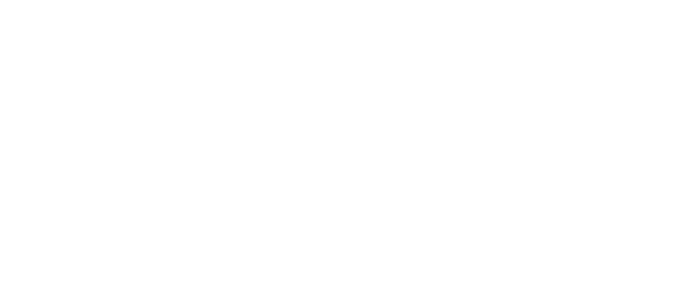
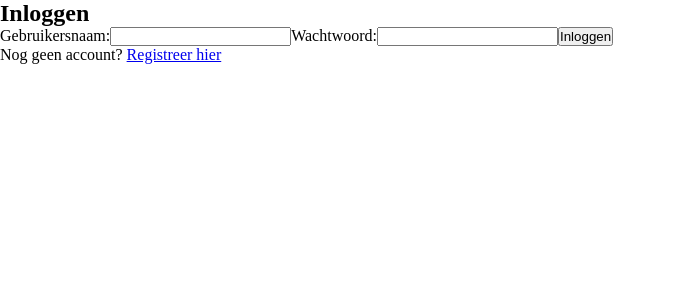
Before and after one commit to Gitaccount821/Frontend-eindproject-cocktails, a React (Vite) app: page /Login in a window 1280 px wide. Before the commit this address had no page. Shown: the top 300 px of the page, without its empty margins (0-676 px from the left). Built offline with nearby package versions, Linux system fonts and the light colour scheme.

Commit message:
Login werkt nog niet, morgen verder mee

```diff
--- a/src/App.jsx
+++ b/src/App.jsx
@@ -4,17 +4,21 @@
 import { BrowserRouter as Router, Route, Routes } from 'react-router-dom';
 import Contact from './pages/Contact';
 import SignUp from "./pages/SignUp";
+import Login from "./pages/Login";
+import { AuthProvider } from './context/Authcontext';
 
 function App() {
     return (
         <Router>
-            <div>
+            <AuthProvider>
                 <Routes>
                     <Route path="/" element={<Home />}/>
                     <Route path="/contact" element={<Contact />} />
                     <Route path="/SignUp" element={<SignUp />} />
+                    <Route path="/Login" element={<Login />} />
+
                 </Routes>
-            </div>
+            </AuthProvider>
         </Router>
     );
 }
--- /dev/null
+++ b/src/context/Authcontext.jsx
@@ -0,0 +1,67 @@
+
+
+import { createContext, useContext, useState } from 'react';
+import axios from 'axios';
+
+const AuthContext = createContext();
+
+export const useAuth = () => useContext(AuthContext);
+
+export const AuthProvider = ({ children }) => {
+    const [user, setUser] = useState(null);
+    const [loading, setLoading] = useState(false);
+    const [error, setError] = useState(null);
+
+    const authenticate = async (username, password) => {
+        setLoading(true);
+        try {
+            const response = await axios.post(
+                'https://api.datavortex.nl/cocktailshaker/users/authenticate',
+                { username, password },
+                {
+                    headers: {
+                        'Content-Type': 'application/json',
+                        'X-Api-Key': 'cocktailshaker:02gWTBwcnwhUwPE4NIzm',
+                    },
+                }
+            );
+            const { accessToken } = response.data;
+            localStorage.setItem('accessToken', accessToken);
+            await fetchUserData(username);
+        } catch (err) {
+            console.error('Authentication error:', err);
+            setError('Combinatie van gebruikersnaam en wachtwoord is onjuist');
+        } finally {
+            setLoading(false);
+        }
+    };
+
+    const fetchUserData = async (username) => {
+        try {
+            const token = localStorage.getItem('accessToken');
+            const response = await axios.get(
+                `https://api.datavortex.nl/cocktailshaker/users/${username}/info`,
+                {
+                    headers: {
+                        Authorization: `Bearer ${token}`,
+                    },
+                }
+            );
+            setUser(response.data);
+        } catch (err) {
+            console.error('Error fetching user data:', err);
+            setError('Er is een fout opgetreden bij het ophalen van gebruikersgegevens.');
+        }
+    };
+
+    const logout = () => {
+        localStorage.removeItem('accessToken');
+        setUser(null);
+    };
+
+    return (
+        <AuthContext.Provider value={{ user, loading, error, authenticate, logout }}>
+            {children}
+        </AuthContext.Provider>
+    );
+};
--- a/src/pages/Login.jsx
+++ b/src/pages/Login.jsx
@@ -0,0 +1,41 @@
+
+
+import React, { useState } from 'react';
+import { Link, useNavigate } from 'react-router-dom';
+import { useAuth } from '../context/Authcontext';
+
+function Login() {
+    const { authenticate, loading, error } = useAuth();
+    const [username, setUsername] = useState('');
+    const [password, setPassword] = useState('');
+    const navigate = useNavigate();
+
+    const handleSubmit = async (e) => {
+        e.preventDefault();
+        await authenticate(username, password);
+
+    };
+
+    return (
+        <div>
+            <h2>Inloggen</h2>
+            <form onSubmit={handleSubmit}>
+                <label>
+                    Gebruikersnaam:
+                    <input type="text" value={username} onChange={(e) => setUsername(e.target.value)} />
+                </label>
+                <label>
+                    Wachtwoord:
+                    <input type="password" value={password} onChange={(e) => setPassword(e.target.value)} />
+                </label>
+                <button type="submit" disabled={loading}>
+                    Inloggen
+                </button>
+                {error && <p className="error">{error}</p>}
+            </form>
+            <p>Nog geen account? <Link to="/signup">Registreer hier</Link></p>
+        </div>
+    );
+}
+
+export default Login;
--- a/src/pages/SignUp.jsx
+++ b/src/pages/SignUp.jsx
@@ -102,7 +102,6 @@
                 </button>
             </form>
 
-            <p>Heb je al een account? Je kunt je <Link to="/signin">hier</Link> inloggen.</p>
         </>
     );
 }
```
